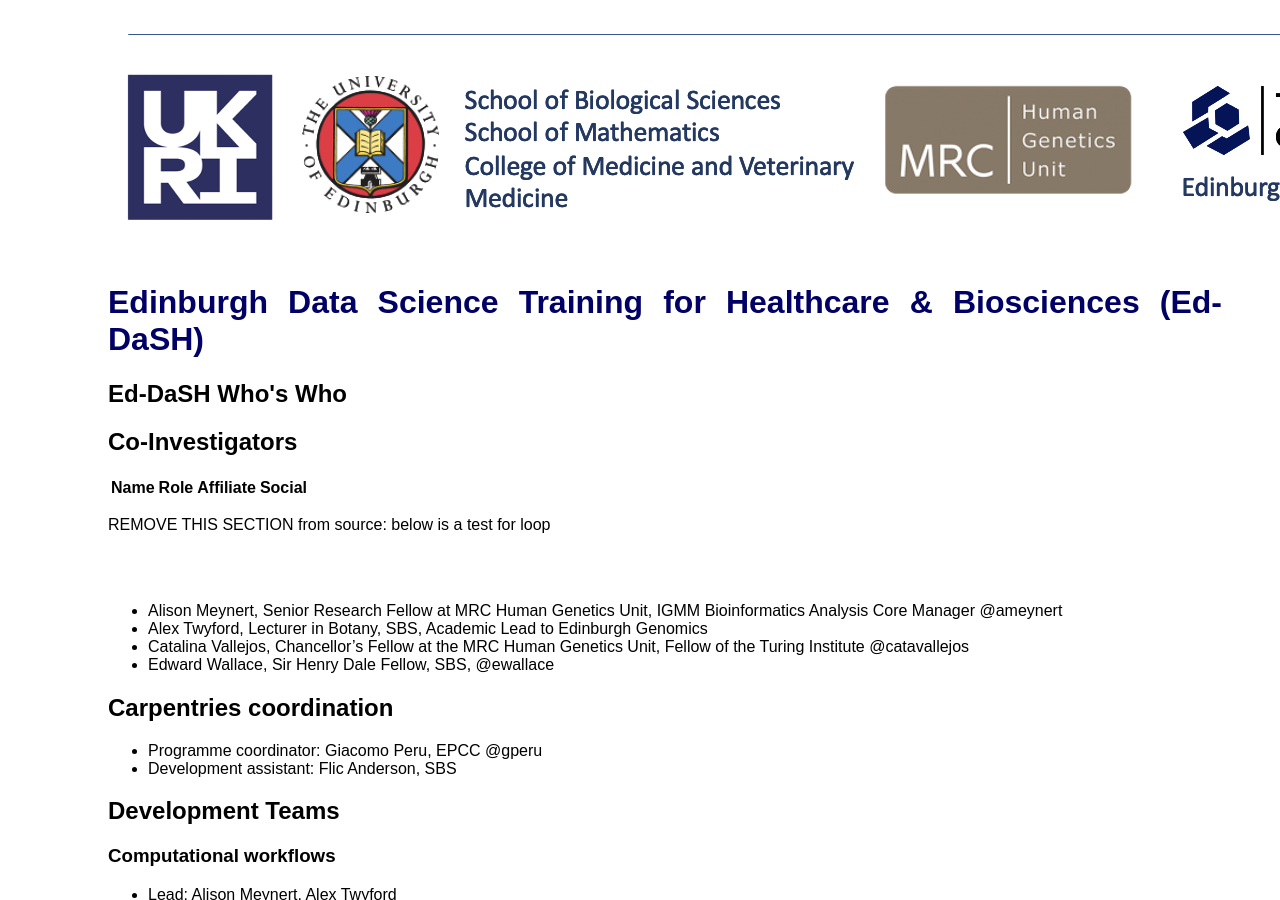
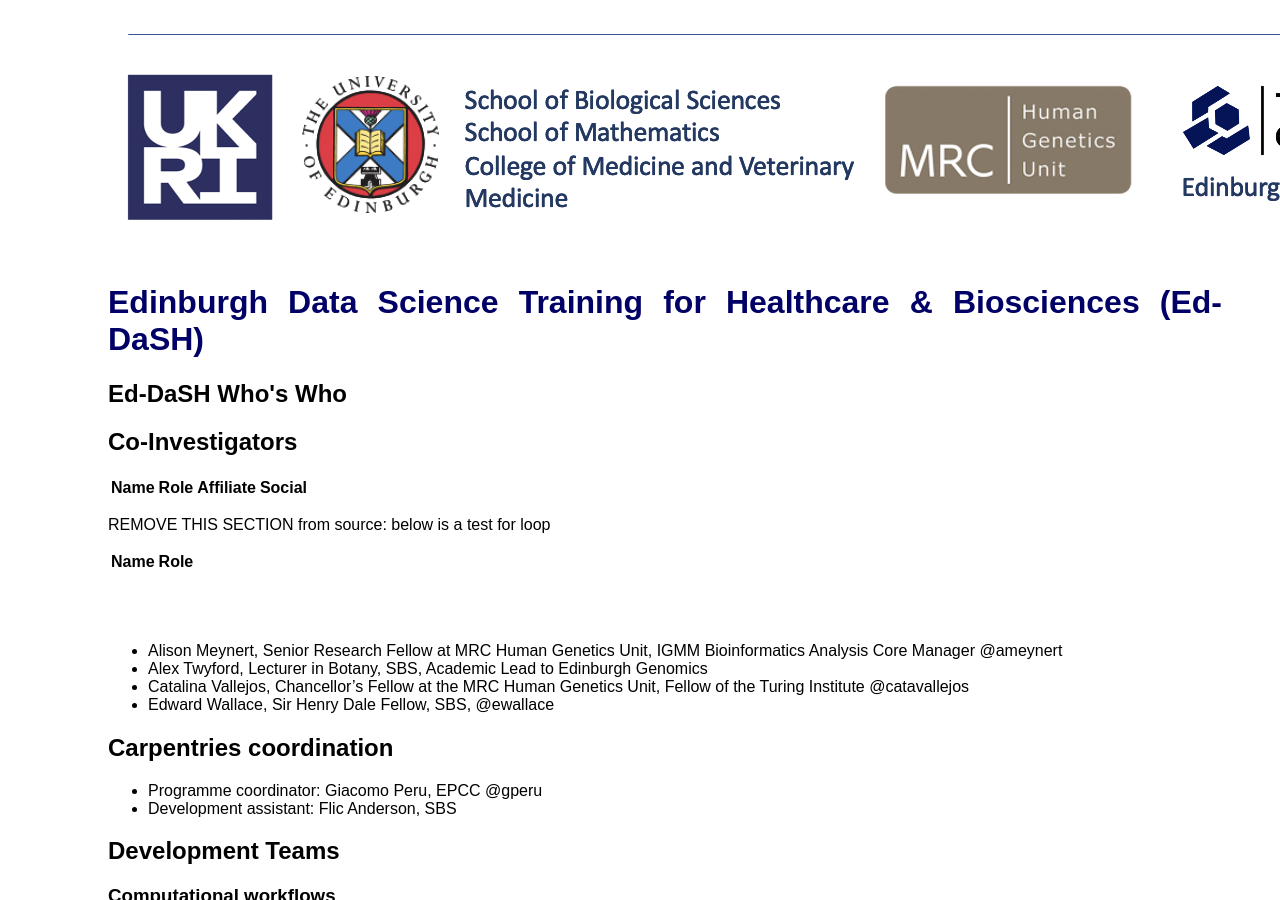
Before and after one commit to edcarp/Ed-DaSH, a Jekyll site: the page built from ed_dash_team.md, in a window 1280 px wide and 900 px high. Built offline with Jekyll 4.4.1, drawn with Linux system fonts in a browser that asks for light colours.

Commit message:
Update ed_dash_team.md

```diff
--- a/ed_dash_team.md
+++ b/ed_dash_team.md
@@ -31,6 +31,13 @@
    - {{ team_member.affiliate }},
    - {{ team_member.social_handler }}
 {% endfor %}
+
+<table>
+ <tr><th>Name</th><th>Role</th></tr>
+ {% for team_member in site.team_members %}
+ <tr><td>{{ team_member.name }}</td><td>{{ team_member.role }}</td></tr>
+ {% endfor %}
+ </table>
 
  <br><br>
 
```
